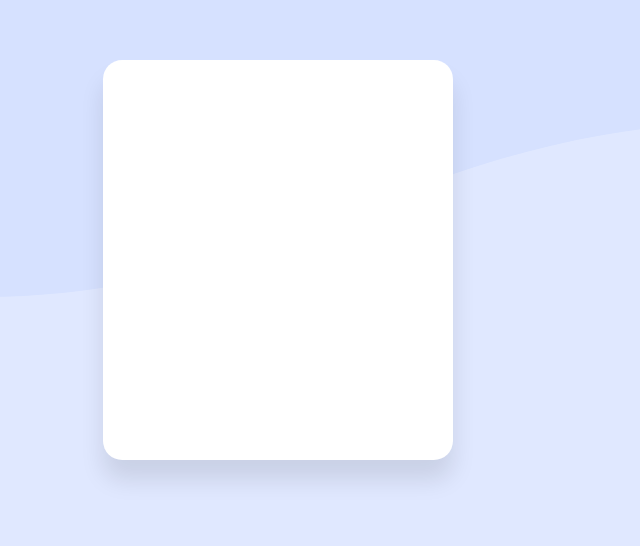
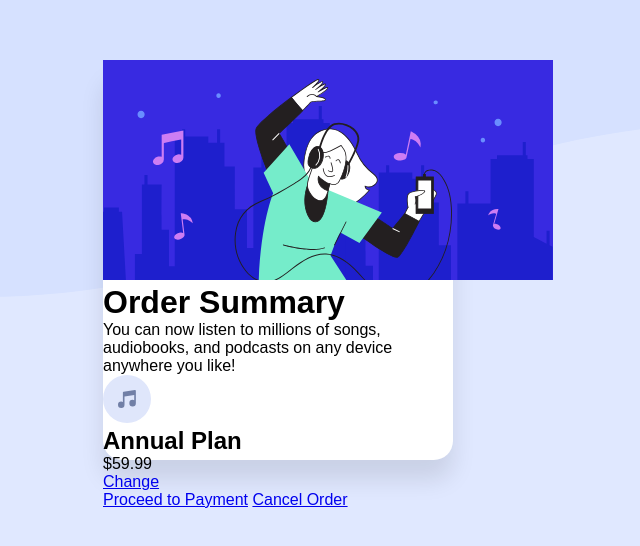
Before and after one commit to chiroro-jr/order-summary-component, a plain HTML site: page index.html in a window 1280 px wide. Shown: the part 140-686 px from the top of the page, without its empty margins (362-1002 px from the left). Drawn offline with Linux system fonts and the light colour scheme.

Commit message:
Added the markup for the order-summary section Added CSS classes for the order-summary section

```diff
--- a/css/style.css
+++ b/css/style.css
@@ -51,6 +51,39 @@ body {
     box-shadow: 0px 20px 23px rgb(0 0 0 / 10%);
 }
 
+.order-summary__hero {
+}
+
+.order-summary__hero > img {
+}
+
+.order-summary__content {
+}
+
+.order-summary__title {
+}
+
+.order-summary__description {
+}
+
+.order-summary__info {
+}
+
+.order-summary__plan {
+}
+
+.btn {
+}
+
+.btn--filled {
+}
+
+.btn--flat {
+}
+
+.btn--underlined {
+}
+
 .attribution {
     font-size: 11px;
     text-align: center;
--- a/index.html
+++ b/index.html
@@ -23,14 +23,32 @@
 
       <div class="container">
         <div class="order-summary">
-          &nbsp;
+          <header class="order-summary__hero">
+            <img src="/images/illustration-hero.svg" alt="cartoon girl listening to music">
+          </header>
+          <main class="order-summary__content">
+              <h1 class="order-summary__title">Order Summary</h1>
+              <p class="order-summary__description">
+                You can now listen to millions of songs, audiobooks, and
+        podcasts on any device anywhere you like!
+              </p>
+              <div class="order-summary__info">
+                <img src="/images/icon-music.svg" alt="music icon">
+                <div class="order-summary__plan">
+                  <h2>Annual Plan</h2>
+                  <span>$59.99</span>
+                </div>
+                <a class="btn btn--flat btn--underlined" href="#">Change</a>
+              </div>
+              <a class="btn btn--filled" href="#">Proceed to Payment</a>
+              <a class="btn btn--flat" href="#">Cancel Order</a>
+          </main>
         </div>
       </div>
 
 
 
-        <!-- Order Summary You can now listen to millions of songs, audiobooks, and
-        podcasts on any device anywhere you like! Annual Plan $59.99/year Change
+        <!--  Annual Plan $59.99/year Change
         Proceed to Payment Cancel Order -->
 
         <!-- <div class="attribution">
```
